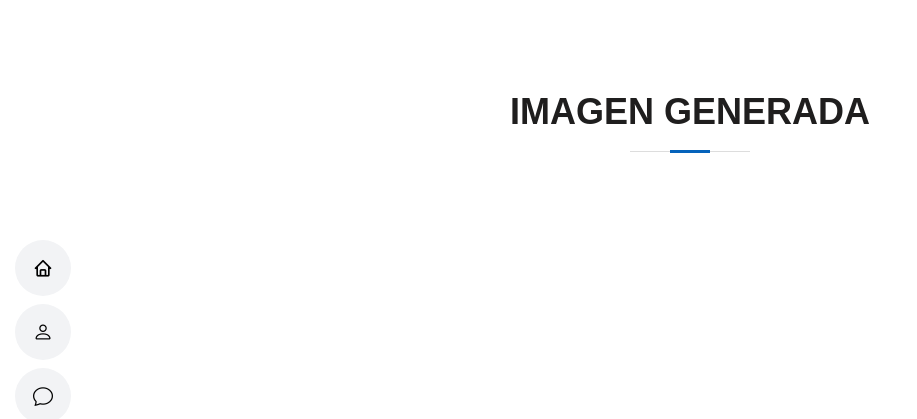
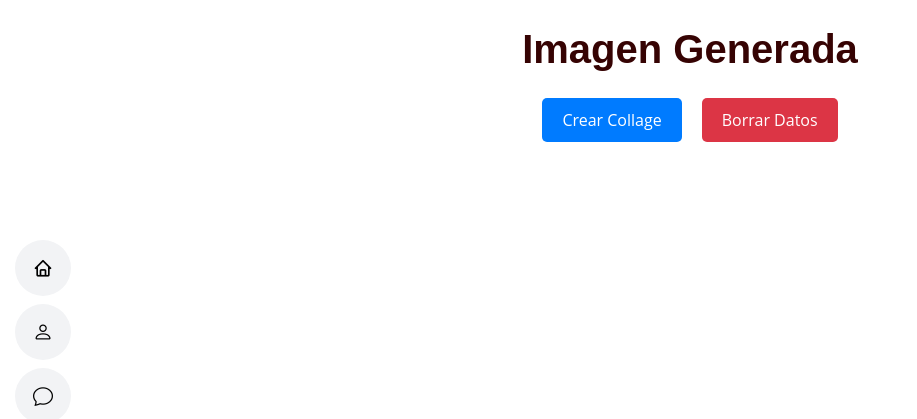
Before and after one commit to alejandg1/Proyect_Unemi, a Django app: page /collage/ in a window 1280 px wide. Shown: the top 419 px of the page, without its empty margins (0-917 px from the left). Run offline with Django 3.2, Linux system fonts and the light colour scheme; data comes from the database, SQL or seed files in the repository; data that the repository does not hold is empty; some libraries are stand-ins or nearby versions.

Commit message:
Chat, collage, style, about, and delete htmls

```diff
--- a/static/assets/css/about.css
+++ b/static/assets/css/about.css
@@ -2,7 +2,7 @@ h1{
   text-align: center;
   color: rgb(54, 3, 3);
   font-weight: bold;
-  margin-top: 13px;
+  margin-top: 20px;
 }
 .container {
   margin-top: 10px;
@@ -77,7 +77,7 @@ h1{
   }
 
   /* Media query para ajustar estilos en dispositivos más pequeños */
-  @media (max-width: 768px) {
+  @media (max-width: 800px) {
     .profile-card {
       padding: 15px;
     }
--- /dev/null
+++ b/static/assets/css/collage.css
@@ -0,0 +1,41 @@
+h1 {
+    text-align: center;
+    color: rgb(54, 3, 3);
+    font-weight: bold;
+    margin-top: 25px;
+}
+
+.button-container {
+    display: flex;
+    justify-content: center;
+    gap: 20px;
+    margin-top: 20px;
+}
+
+.btn {
+    padding: 10px 20px;
+    font-size: 16px;
+    border-radius: 5px;
+    cursor: pointer;
+    transition: background-color 0.3s ease;
+}
+
+.btn-primary {
+    background-color: #007bff;
+    color: white;
+    border: none;
+}
+
+.btn-primary:hover {
+    background-color: #0056b3;
+}
+
+.btn-danger {
+    background-color: #dc3545;
+    color: white;
+    border: none;
+}
+
+.btn-danger:hover {
+    background-color: #c82333;
+}
--- a/static/assets/css/style.css
+++ b/static/assets/css/style.css
@@ -215,54 +215,6 @@ h6 {
   background-color: #e08c3f;
 }
 
-/*--------------------------------------------------------------
-# Sections General
---------------------------------------------------------------*/
-section {
-  padding: 90px 0;
-  overflow: hidden;
-}
-
-.section-title {
-  text-align: center;
-  padding-bottom: 30px;
-}
-
-.section-title h2 {
-  font-size: 32px;
-  font-weight: bold;
-  text-transform: uppercase;
-  margin-bottom: 20px;
-  padding-bottom: 20px;
-  position: relative;
-  color: #45505b;
-}
-
-.section-title h2::before {
-  content: "";
-  position: absolute;
-  display: block;
-  width: 120px;
-  height: 1px;
-  background: #ddd;
-  bottom: 1px;
-  left: calc(50% - 60px);
-}
-
-.section-title h2::after {
-  content: "";
-  position: absolute;
-  display: block;
-  width: 40px;
-  height: 3px;
-  background: #0563bb;
-  bottom: 0;
-  left: calc(50% - 20px);
-}
-
-.section-title p {
-  margin-bottom: 0;
-}
 
 /*--------------------------------------------------------------
 # About
--- a/templates/index/asistant.html
+++ b/templates/index/asistant.html
@@ -4,7 +4,7 @@
 {% load crispy_forms_tags %}
 <div class="container mt-5">
     <div class="text-center mb-5">
-        <h1 class="text-primary">Asistente IA</h1>
+        <h1>Asistente IA</h1>
     </div>
 
 </div>
--- a/templates/index/collage.html
+++ b/templates/index/collage.html
@@ -1,18 +1,22 @@
 {% extends "components/base.html" %}
 {% load static %}
-
+{% block extra_css %}
+<link rel="stylesheet" href="{% static 'assets/css/collage.css' %}">
+{% endblock extra_css %}
 {% block content %}
-<section id="modules" class="services">
 <div class="container" data-aos="fade-up">
-
-      <div class="section-title">
+  <div>
   {% if request.user.is_superuser  %}
-        <h2>Collage</h2>
+    <h1>Collage</h1>
   {% else %}
-        <h2>Imagen Generada</h2>
+    <h1>Imagen Generada</h1>
   {% endif %}
   </div>
 
+  <div class="button-container">
+    <button id="createCollage" class="btn btn-primary">Crear Collage</button>
+    <button id="clearData" class="btn btn-danger">Borrar Datos</button>
   </div>
-  </section>
+
+</div>
 {% endblock content %}
```
Also changed, not shown: static/assets/css/chat.css (+41 -38 lines). Lines whose indentation alone changed are shown as unchanged.
